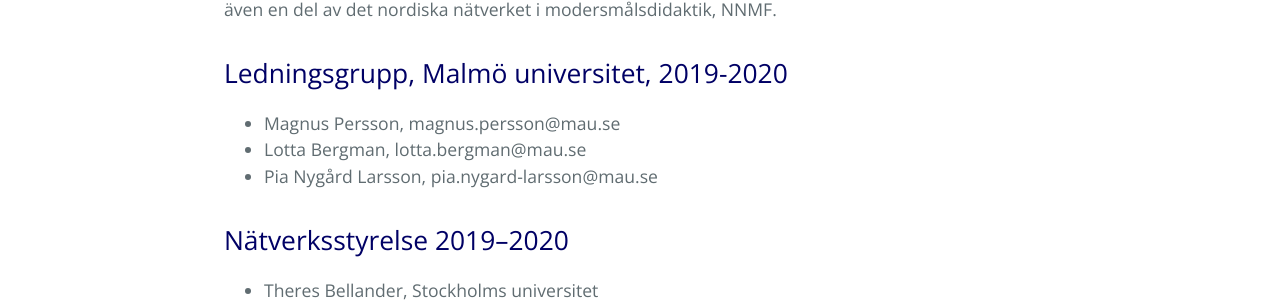
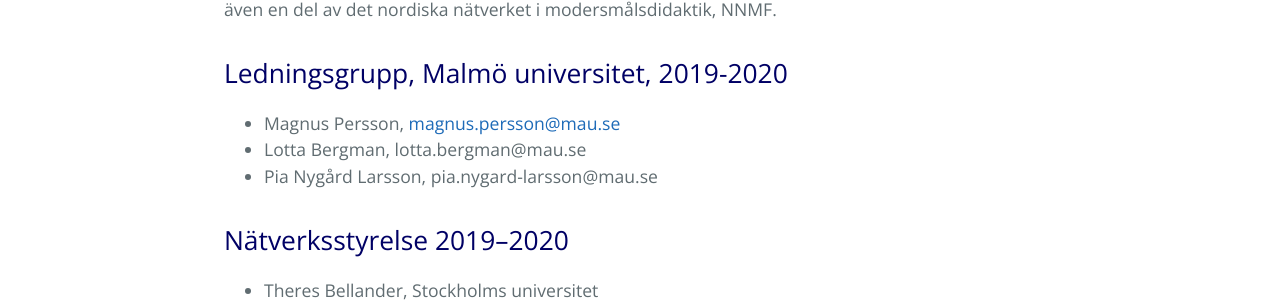
Before and after one commit to smdihemsida/smdihemsida.github.io, a Jekyll site: the page built from nätverket.md, in a window 1280 px wide. Shown: the part 781-1088 px from the top of the page. Built offline with Jekyll 4.4.1, drawn with Linux system fonts in a browser that asks for light colours; our own code applies the rules of GitHub Pages for plain Markdown files; part of the change alters nothing that is shown.

```diff
--- a/nätverket.md
+++ b/nätverket.md
@@ -8,7 +8,7 @@ I ledningen för nätverket SMDI finns en nätverksstyrelse. Inom nätverksstyre
 
 ## Ledningsgrupp, Malmö universitet, 2019-2020
 
-* Magnus Persson, magnus.persson@mau.se
+* Magnus Persson, [magnus.persson@mau.se](magnus.persson@mau.se)
 * Lotta Bergman, lotta.bergman@mau.se
 * Pia Nygård Larsson, pia.nygard-larsson@mau.se
 
```
